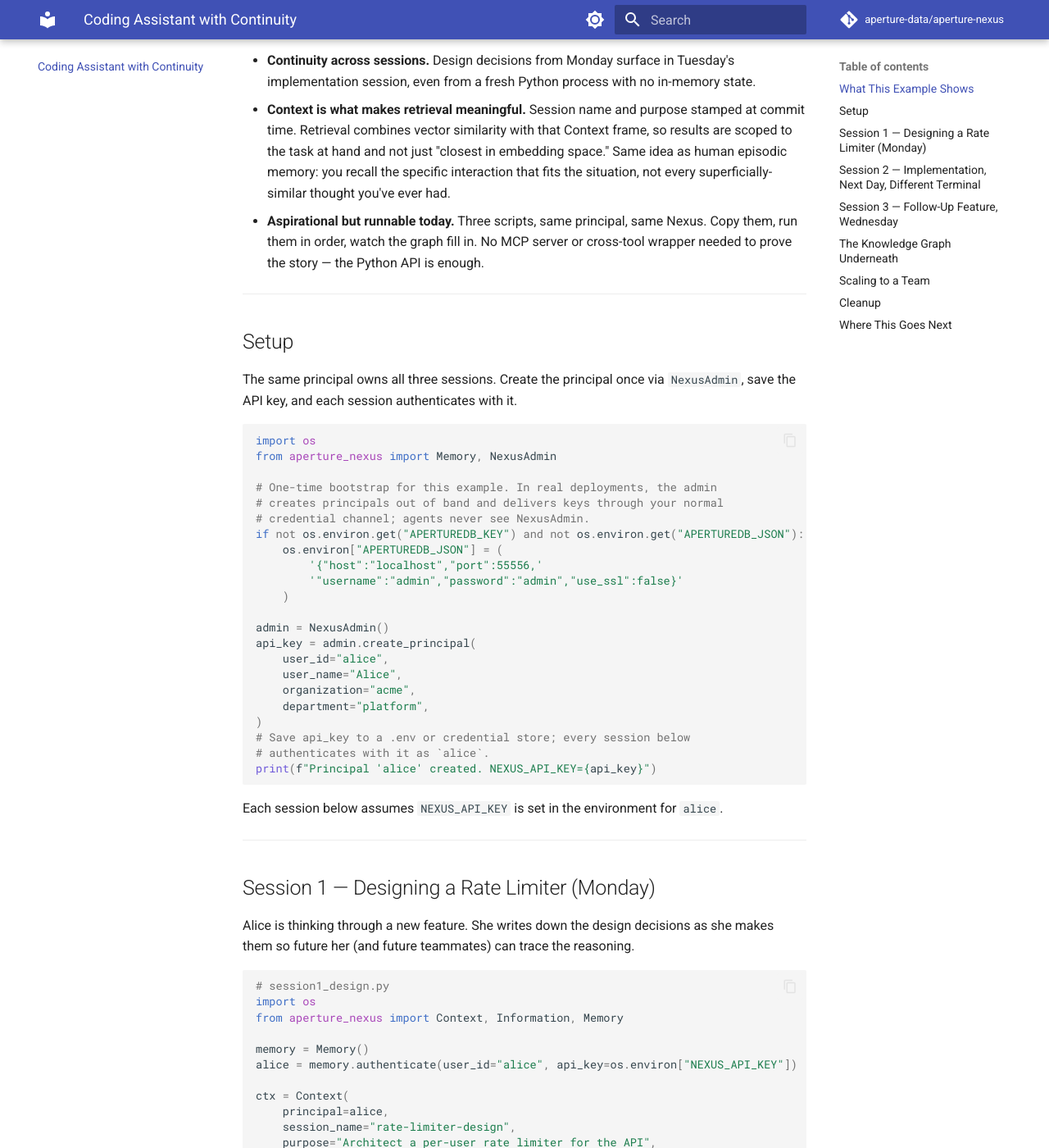
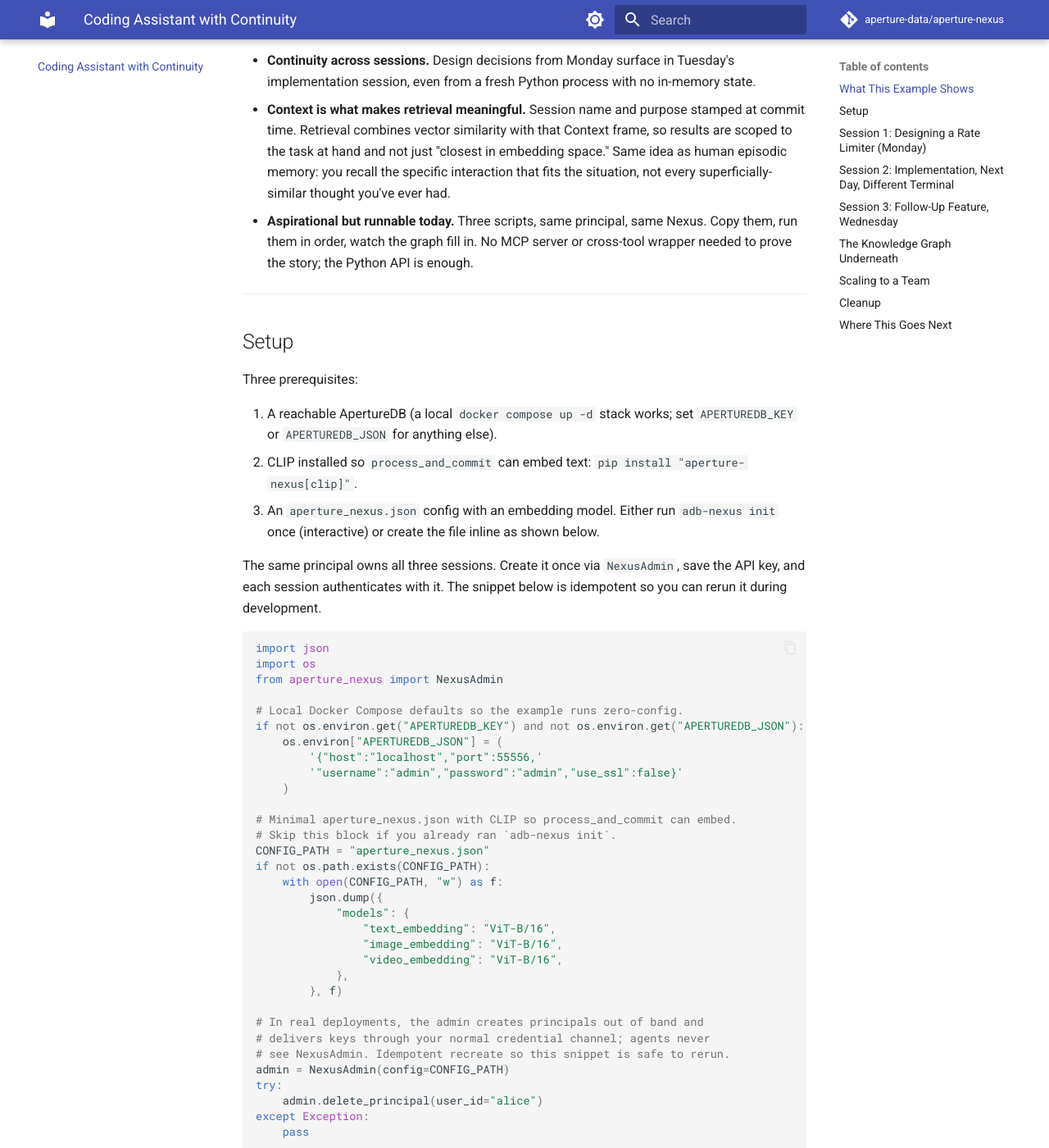
Before and after one commit to aperture-data/aperture-nexus, an MkDocs documentation site: the page built from docs/coding-assistant.md, in a window 1280 px wide and 1400 px high, scrolled down 504 px. Shown: the whole window at 82% size. Built offline with MkDocs 1.6.1 and Material for MkDocs 9.7.7, drawn with Linux system fonts in a browser that asks for light colours; comment, search, counter and statistics services are not loaded; some of the changed text lies outside the part shown.

Commit message:
Positioning: new opener, sharper Context bullet, code that actually runs
Three fixes stacked on the positioning-fix branch:

1. Opening paragraph rewritten to vishakha's Product Hunt copy.
   Names the actual failure of existing memory tools (disconnected
   text chunks, lost reasoning, lost source of information, missed
   existing knowledge bases) rather than opening with the "agent
   forgets" pain, which is now covered by the Continuity bullet.

2. Second bullet reframed. Old version conflated Context with the
   knowledge graph. New version says vector search plus knowledge
   graph together, with Context and existing Knowledge as what lives
   in that graph, and the cognitive basis being Memory + Knowledge +
   Context together. Human-memory analogy kept.

3. coding-assistant.md code actually tested against a live Docker
   ApertureDB and made runnable end-to-end:
   - Setup section now includes CLIP install prerequisite, inline
     aperture_nexus.json creation with CLIP models configured, and
     an idempotent delete-then-create so the snippet is rerun-safe.
   - Session 2 and Session 3 filters switched from purpose /
     session_name / organization to user_id, because the first three
     are documented as filter keys in api-reference.md but do not
     land on descriptors today, so semantic search returns empty.
     A note in the "Knowledge Graph Underneath" section calls out
     the current v1 filter scope explicitly.
   - Cleanup section rewritten to iterate session_ids retrieved via
     search rather than referencing ctx objects that no longer exist
     across separate Python processes.

Descriptor-side stamping of Context.purpose / session_name /
organization / department is a real code fix and belongs in its own
branch; noting it here so it does not get lost, PR to follow.

80-char rule applied throughout the changed sections. Em-dashes used
only where they change meaning, not as filler.

Verified: strict mkdocs build passes; three test sessions run against
live ApertureDB, Session 2 retrieves Session 1's memories, Session 3
retrieves both.

````diff
--- a/docs/coding-assistant.md
+++ b/docs/coding-assistant.md
@@ -1,61 +1,117 @@
 ---
 title: Coding Assistant with Continuity
-description: A text-only worked example — one principal, three sessions, continuity across days and tools
+description: Text-only worked example. One principal, three sessions, continuity across days and tools.
 sidebar_position: 5
 ---
 
 # Coding Assistant with Continuity
 
-Every coding agent has the same problem: it forgets. Every new session starts cold. Every switch to a different tool starts cold. Every colleague joining the project starts cold. Even yesterday's you had to be re-explained.
+Every coding agent has the same problem: it forgets. Every new session
+starts cold. Every switch to a different tool starts cold. Every
+colleague joining the project starts cold. Even yesterday's you had to
+be re-explained.
 
-This example walks through what a single developer's project looks like across three sessions — different days, different Python processes, one shared Nexus principal. Everything is text; the same pattern extends to different tools sharing that principal, and to different content types too (see [Customer Support Agent](customer-support-agent.md) for the same shape when your agents also handle images and video).
+This example walks through what a single developer's project looks
+like across three sessions, on different days, in different Python
+processes, under one shared Nexus principal. Everything is text; the
+same pattern extends to different tools sharing that principal, and to
+different content types too (see
+[Customer Support Agent](customer-support-agent.md) for the same shape
+when your agents also handle images and video).
 
 ---
 
 ## What This Example Shows
 
-- **Continuity across sessions.** Design decisions from Monday surface in Tuesday's implementation session, even from a fresh Python process with no in-memory state.
-- **Context is what makes retrieval meaningful.** Session name and purpose stamped at commit time. Retrieval combines vector similarity with that Context frame, so results are scoped to the task at hand and not just "closest in embedding space." Same idea as human episodic memory: you recall the specific interaction that fits the situation, not every superficially-similar thought you've ever had.
-- **Aspirational but runnable today.** Three scripts, same principal, same Nexus. Copy them, run them in order, watch the graph fill in. No MCP server or cross-tool wrapper needed to prove the story — the Python API is enough.
+- **Continuity across sessions.** Design decisions from Monday surface
+  in Tuesday's implementation session, even from a fresh Python
+  process with no in-memory state.
+- **Context is what makes retrieval meaningful.** Session name and
+  purpose stamped at commit time. Retrieval combines vector similarity
+  with that Context frame, so results are scoped to the task at hand
+  and not just "closest in embedding space." Same idea as human
+  episodic memory: you recall the specific interaction that fits the
+  situation, not every superficially-similar thought you've ever had.
+- **Aspirational but runnable today.** Three scripts, same principal,
+  same Nexus. Copy them, run them in order, watch the graph fill in.
+  No MCP server or cross-tool wrapper needed to prove the story; the
+  Python API is enough.
 
 ---
 
 ## Setup
 
-The same principal owns all three sessions. Create the principal once via `NexusAdmin`, save the API key, and each session authenticates with it.
+Three prerequisites:
+
+1. A reachable ApertureDB (a local `docker compose up -d` stack works;
+   set `APERTUREDB_KEY` or `APERTUREDB_JSON` for anything else).
+2. CLIP installed so `process_and_commit` can embed text:
+   `pip install "aperture-nexus[clip]"`.
+3. An `aperture_nexus.json` config with an embedding model. Either run
+   `adb-nexus init` once (interactive) or create the file inline as
+   shown below.
+
+The same principal owns all three sessions. Create it once via
+`NexusAdmin`, save the API key, and each session authenticates with
+it. The snippet below is idempotent so you can rerun it during
+development.
 
 ```python
+import json
 import os
-from aperture_nexus import Memory, NexusAdmin
+from aperture_nexus import NexusAdmin
 
-# One-time bootstrap for this example. In real deployments, the admin
-# creates principals out of band and delivers keys through your normal
-# credential channel; agents never see NexusAdmin.
+# Local Docker Compose defaults so the example runs zero-config.
 if not os.environ.get("APERTUREDB_KEY") and not os.environ.get("APERTUREDB_JSON"):
     os.environ["APERTUREDB_JSON"] = (
         '{"host":"localhost","port":55556,'
         '"username":"admin","password":"admin","use_ssl":false}'
     )
 
-admin = NexusAdmin()
+# Minimal aperture_nexus.json with CLIP so process_and_commit can embed.
+# Skip this block if you already ran `adb-nexus init`.
+CONFIG_PATH = "aperture_nexus.json"
+if not os.path.exists(CONFIG_PATH):
+    with open(CONFIG_PATH, "w") as f:
+        json.dump({
+            "models": {
+                "text_embedding": "ViT-B/16",
+                "image_embedding": "ViT-B/16",
+                "video_embedding": "ViT-B/16",
+            },
+        }, f)
+
+# In real deployments, the admin creates principals out of band and
+# delivers keys through your normal credential channel; agents never
+# see NexusAdmin. Idempotent recreate so this snippet is safe to rerun.
+admin = NexusAdmin(config=CONFIG_PATH)
+try:
+    admin.delete_principal(user_id="alice")
+except Exception:
+    pass
+
 api_key = admin.create_principal(
     user_id="alice",
     user_name="Alice",
     organization="acme",
     department="platform",
 )
+print(f"Principal 'alice' created. NEXUS_API_KEY={api_key}")
 # Save api_key to a .env or credential store; every session below
 # authenticates with it as `alice`.
-print(f"Principal 'alice' created. NEXUS_API_KEY={api_key}")
 ```
 
-Each session below assumes `NEXUS_API_KEY` is set in the environment for `alice`.
+Each session below assumes `NEXUS_API_KEY` is set in the environment
+for `alice` and the `aperture_nexus.json` config from Setup is on
+disk.
 
 ---
 
-## Session 1 — Designing a Rate Limiter (Monday)
+## Session 1: Designing a Rate Limiter (Monday)
 
-Alice is thinking through a new feature. She writes down the design decisions as she makes them so future her (and future teammates) can trace the reasoning.
+Alice is thinking through a new feature. She writes down the design
+decisions as she makes them, so future her (and future teammates) can
+trace the reasoning.
 
 ```python
 # session1_design.py
@@ -91,13 +147,17 @@
       f"({commit_id[:8]}...).")
 ```
 
-Three decisions. Each carries `session_name="rate-limiter-design"` and `purpose="Architect a per-user rate limiter for the API"` — that's the Context frame future sessions will use to find these back.
+Three decisions. Each carries `session_name="rate-limiter-design"` and
+`purpose="Architect a per-user rate limiter for the API"`. That is the
+Context frame future sessions will use to find these back.
 
 ---
 
-## Session 2 — Implementation, Next Day, Different Terminal
+## Session 2: Implementation, Next Day, Different Terminal
 
-Tuesday morning. Alice opens a fresh terminal, a fresh Python process. No in-memory state, no prior conversation loaded. She just needs to remember what she decided yesterday.
+Tuesday morning. Alice opens a fresh terminal, a fresh Python process.
+No in-memory state, no prior conversation loaded. She just needs to
+remember what she decided yesterday.
 
 ```python
 # session2_impl.py
@@ -108,10 +168,14 @@
 alice = memory.authenticate(user_id="alice", api_key=os.environ["NEXUS_API_KEY"])
 
 # What did we decide yesterday?
+# In v1, semantic search filters by user_id, session_id, context_id.
+# Broader filters (purpose, session_name, organization, department) work
+# on metadata-only search today and are on the roadmap for semantic
+# search once descriptor stamping catches up.
 prior = memory.search(
     query="rate limiter design decisions",
     modality="text",
-    filters={"organization": "acme", "purpose": "Architect a per-user rate limiter for the API"},
+    filters={"user_id": "alice"},
     k=5,
 )
 print("Yesterday's decisions:")
@@ -145,13 +209,20 @@
       f"({commit_id[:8]}...).")
 ```
 
-The `filters` on the search scope retrieval to Alice's org and the specific `purpose`. Without that scope, a large organization's memory store would return every "rate limiter" mention across every team and every year. With it, retrieval is meaningful.
+The `filters` on the search scope retrieval to Alice's own memories.
+Semantic similarity on top narrows the results to the specific rate
+limiter thread. In real deployments you would combine this with
+metadata attached at log time via `info.log(text=..., metadata={...})`;
+descriptor-side stamping of Context.purpose and session_name to enable
+those as first-class filters is a v1-to-v2 gap tracked separately.
 
 ---
 
-## Session 3 — Follow-Up Feature, Wednesday
+## Session 3: Follow-Up Feature, Wednesday
 
-A day later. New feature request: proper `Retry-After` header on throttled responses. Alice needs the full picture — the design *and* the implementation notes.
+A day later. New feature request: proper `Retry-After` header on
+throttled responses. Alice needs the full picture, both the design and
+the implementation notes.
 
 ```python
 # session3_headers.py
@@ -161,17 +232,19 @@
 memory = Memory()
 alice = memory.authenticate(user_id="alice", api_key=os.environ["NEXUS_API_KEY"])
 
-# Retrieve both prior sessions
+# Retrieve both prior threads via semantic search, scoped to Alice.
+# Semantic similarity separates design-context matches from
+# implementation-context matches.
 design = memory.search(
     query="rate limiter architectural decisions",
     modality="text",
-    filters={"organization": "acme", "session_name": "rate-limiter-design"},
+    filters={"user_id": "alice"},
     k=5,
 )
 impl = memory.search(
-    query="rate limiter implementation notes",
+    query="rate limiter implementation and open issues",
     modality="text",
-    filters={"organization": "acme", "session_name": "rate-limiter-impl"},
+    filters={"user_id": "alice"},
     k=5,
 )
 print("Full context from prior work:")
@@ -200,21 +273,40 @@
       f"({commit_id[:8]}...).")
 ```
 
-Two searches, one scoped to the design session, the other to the implementation session. Both return their respective decisions in the same call. The agent now has architecture + implementation state + the new work all in mind.
+Two searches, one scoped to the design session, the other to the
+implementation session. Both return their respective decisions in the
+same call. The agent now has architecture, implementation state, and
+the new work all in mind.
 
 ---
 
 ## The Knowledge Graph Underneath
 
-The reason the sessions above find the right memories is that Nexus stores every commit in the same knowledge graph as the descriptors used for vector search. `session_name`, `purpose`, `organization`, `department`, `user_id`, `created_at`, and any `metadata` you attach are properties on each committed entry. Search combines vector similarity with those Context properties as constraints in a single ApertureDB query, so retrieval is scoped and semantic together.
+The reason the sessions above find the right memories is that Nexus
+stores every commit in the same knowledge graph as the descriptors
+used for vector search. Every committed entry carries `context_id`,
+`session_id`, `user_id`, `commit_id`, `entry_id`, `created_at`, and
+any `metadata` you attach at log time. Search combines vector
+similarity with those properties as constraints in a single ApertureDB
+query, so retrieval is scoped and semantic together. Broader
+Context-side filters (`session_name`, `purpose`, `organization`,
+`department`) work on metadata-only search today; extending descriptor
+stamping so they also work in semantic search is a follow-up.
 
-Lineage falls out of the same graph for free. Each memory is connected to the `NexusCommit` that created it and the `NexusContext` that authored it. You can trace any surfaced fact back to the specific interaction it came from — which is what lets an audit answer "why did the agent do X" and what lets deduplication answer "have I seen this before."
+Lineage falls out of the same graph for free. Each memory is connected
+to the `NexusCommit` that created it and the `NexusContext` that
+authored it. You can trace any surfaced fact back to the specific
+interaction it came from, which is what lets an audit answer "why did
+the agent do X" and what lets deduplication answer "have I seen this
+before."
 
 ---
 
 ## Scaling to a Team
 
-Adding a colleague is one call. Bob joins the platform team; from that moment his sessions authenticate as `bob` and his memories carry the same `organization` and `department` scopes as Alice's:
+Adding a colleague is one call. Bob joins the platform team; from that
+moment his sessions authenticate as `bob` and his memories carry the
+same `organization` and `department` scopes as Alice's:
 
 ```python
 bob_key = admin.create_principal(
@@ -225,16 +317,25 @@
 )
 ```
 
-Bob searches for prior work with `filters={"organization": "acme"}` and finds everything Alice contributed. Search scoped to `department` narrows it to the platform team. Search scoped to `session_name` or `purpose` gets the specific thread. The same principal model powers per-user scopes when you need those too.
+Bob searches for prior work with `filters={"organization": "acme"}`
+and finds everything Alice contributed. Search scoped to `department`
+narrows it to the platform team. Search scoped to `session_name` or
+`purpose` gets the specific thread. The same principal model powers
+per-user scopes when you need those too.
 
 ---
 
 ## Cleanup
 
-`memory.remove(session_id=...)` cascades through content, `NexusCommit`, `NexusContext`, and `NexusSession` in one call.
+Because sessions ran in different processes, their `Context` objects
+are gone; iterate the session IDs from what Nexus retained instead.
+`memory.remove(session_id=...)` cascades through content,
+`NexusCommit`, `NexusContext`, and `NexusSession` in one call.
 
 ```python
-for sid in {ctx.session_id for ctx in (session1_ctx, session2_ctx, session3_ctx)}:
+# Collect every session Alice touched via a broad search
+results = memory.search(filters={"user_id": "alice"}, k=500)
+for sid in {r.session_id for r in results if r.session_id}:
     memory.remove(session_id=sid)
 
 admin.delete_principal(user_id="alice")
````
Also changed, not shown: other parts of docs/coding-assistant.md (+21 -8 lines), README.md (+43 -8 lines), docs/README.md (+43 -8 lines).
